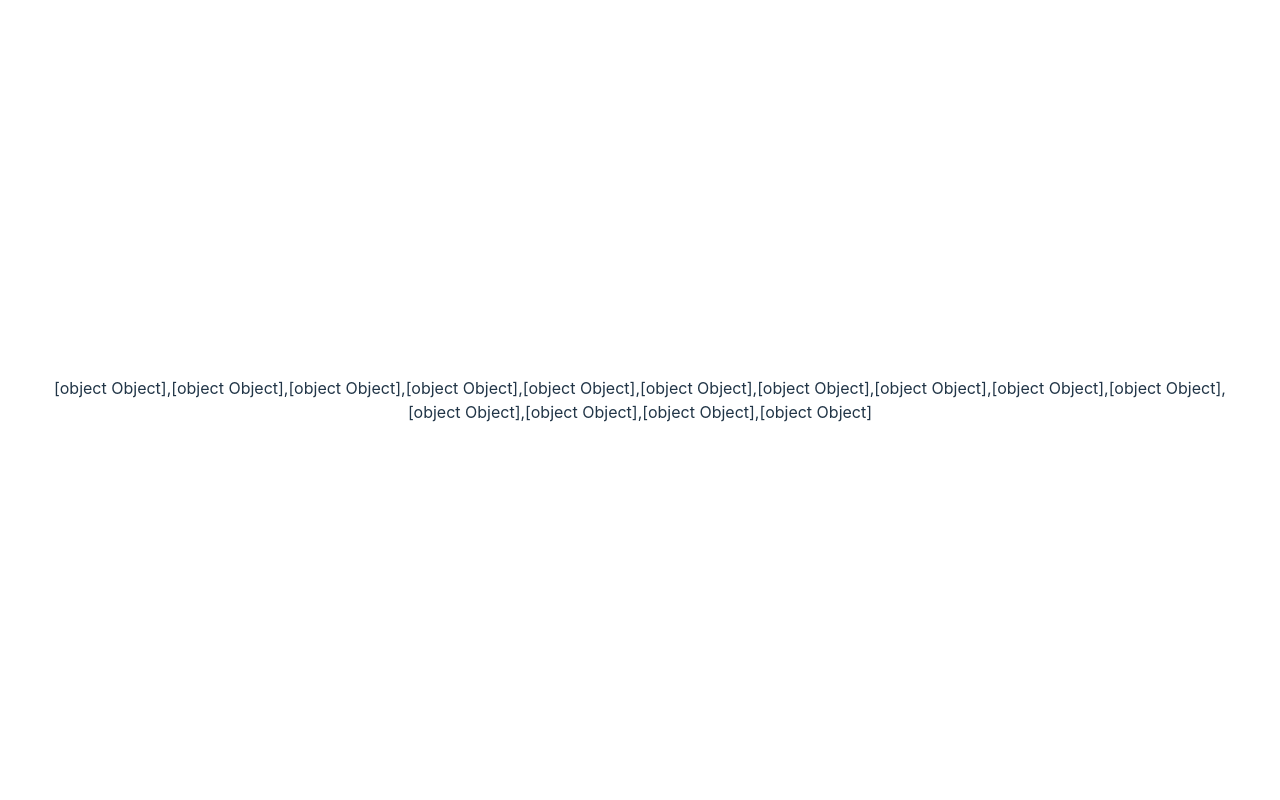
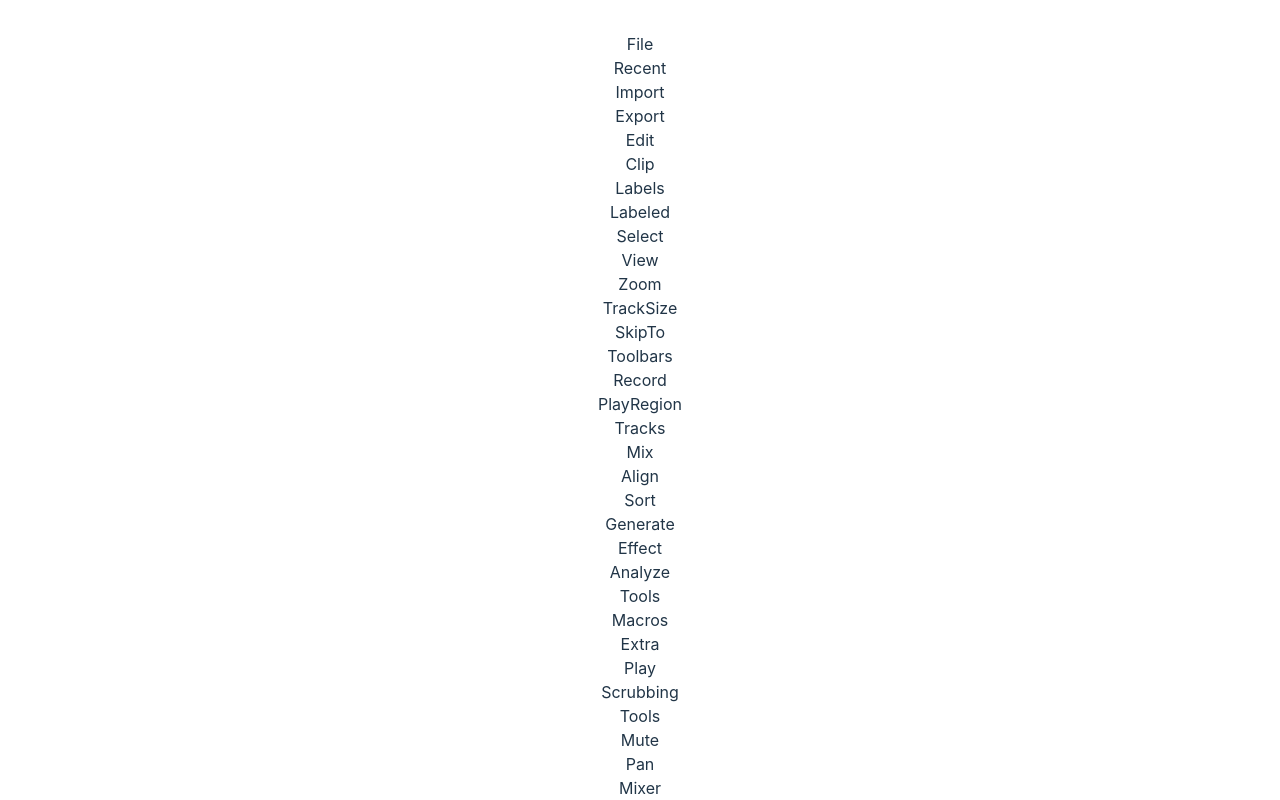
Before and after one commit to teetow/uxenv, a React (Vite) app: page / in a window 1280 px wide. Shown: the top 800 px of the page. Built offline with nearby package versions, Linux system fonts and the light colour scheme.

Commit message:
fix: improve menu rendering

```diff
--- a/package.json
+++ b/package.json
@@ -9,6 +9,7 @@
     "preview": "vite preview"
   },
   "dependencies": {
+    "clsx": "^1.2.1",
     "react": "^18.2.0",
     "react-dom": "^18.2.0"
   },
--- a/src/App.tsx
+++ b/src/App.tsx
@@ -1,9 +1,8 @@
-import { useState } from "react";
-import reactLogo from "./assets/react.svg";
-import Menu from "./ui/Menu";
 import "./App.css";
 import data from "./data/menu.txt?raw";
 import { parseData } from "./lib/parseMenu";
+import Menu from "./ui/Menu";
+import MenuBar from "./ui/MenuBar";
 
 const testMenu = parseData(data.split("\n"));
 
@@ -23,14 +22,9 @@ const test = [
 ];
 
 function App() {
-  const [count, setCount] = useState(0);
-  console.log(testMenu);
-
   return (
     <div className="App">
-      {/* <Menu items={test}></Menu> */}
-
-      {testMenu.toString()}
+      <MenuBar items={testMenu} />
     </div>
   );
 }
--- a/src/ui/Menu.tsx
+++ b/src/ui/Menu.tsx
@@ -1,22 +1,24 @@
+import clsx from "clsx";
 import { PropsWithChildren } from "react";
 
 type Props = PropsWithChildren<{
-  title: string;
-  items: Props[];
+  title?: string;
+  items?: Props[];
+  className?: string;
 }>;
 
-const Menu = ({ items }: Props) => {
+const Menu = ({ title, className, items, children }: Props) => {
   return (
-    <div className="ue-menu">
-      {items &&
-        items.map((item) => {
-          return (
-            <div>
-              {item.title}
-              {"items" in item && <Menu items={item.items} />}
-            </div>
-          );
-        })}
+    <div className={clsx("ue-menu", className)}>
+      <span className="title">{title}</span>
+
+      {items && (
+        <span className="submenu">
+          {items.map((item) => {
+            return "items" in item && <Menu {...item} />;
+          })}
+        </span>
+      )}
     </div>
   );
 };
--- /dev/null
+++ b/src/ui/MenuBar.tsx
@@ -0,0 +1,31 @@
+import React, {
+  Children,
+  ComponentProps,
+  FunctionComponent,
+  isValidElement,
+  PropsWithChildren,
+} from "react";
+import Menu from "./Menu";
+
+type MenuProps = ComponentProps<typeof Menu>;
+type MenuComponent = FunctionComponent<MenuProps>;
+
+const childIsMenu = (
+  element: MenuComponent | unknown
+): element is MenuComponent => {
+  return isValidElement<MenuProps>(element) && "items" in element;
+};
+
+type Props = PropsWithChildren<{ items: MenuProps[] }>;
+
+const MenuBar = ({ items }: Props) => {
+  return (
+    <div className="ue-menubar">
+      {items.map((item) => {
+        return <Menu {...item} />;
+      })}
+    </div>
+  );
+};
+
+export default MenuBar;
```
Also changed, not shown: 1 other file (tests, documents, lock files or other folders).
